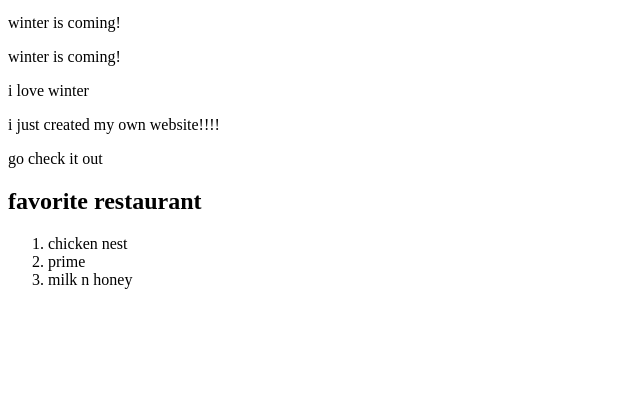
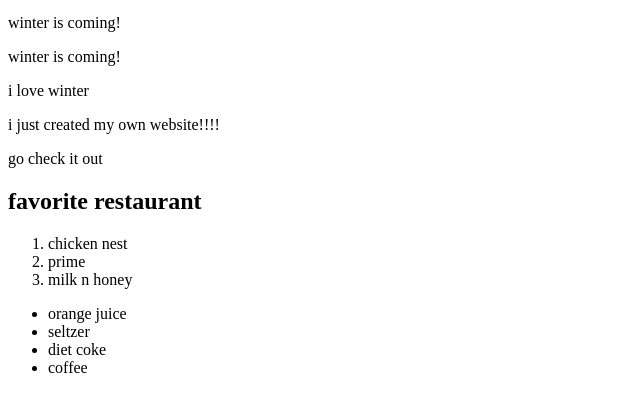
Before and after one commit to mirigross/personalWebsite, a plain HTML site: page mirigrosswebsite.html in a window 1280 px wide. Shown: the part 488-881 px from the top of the page, without its empty margins (0-640 px from the left). Before the commit the page ends 800 px from the top, so only its background shows below. Drawn offline with Linux system fonts and the light colour scheme.

Commit message:
favorite drinks added

```diff
--- a/mirigrosswebsite.html
+++ b/mirigrosswebsite.html
@@ -15,14 +15,22 @@
         <p> go check it out</p>
 
      <div>
-        <div></div>
-        <div>
+
+       <div>
           <h2> favorite restaurant</h2>
             <ol>
                 <li> chicken nest</li>
                 <li> prime </li>
                 <li> milk n honey</li>
             </ol>
+       <div>
+        <ul>
+            <li> orange juice</li>
+            <li> seltzer</li>
+            <li> diet coke</li>
+            <li> coffee</li>
+        </ul>
+       </div>
         </div>
 
      </div>
```
